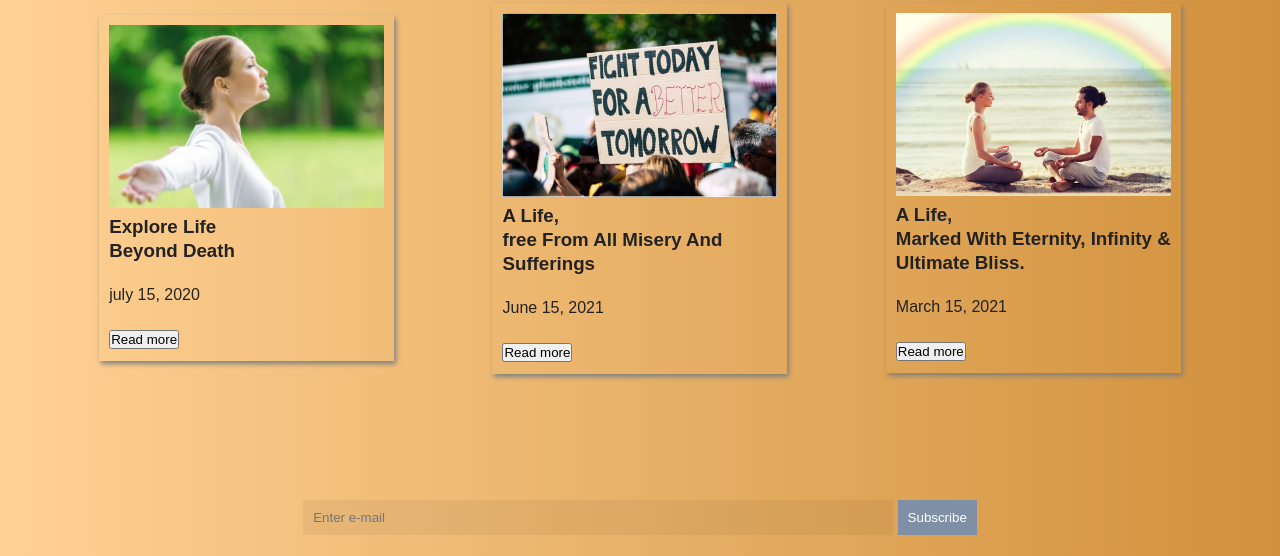
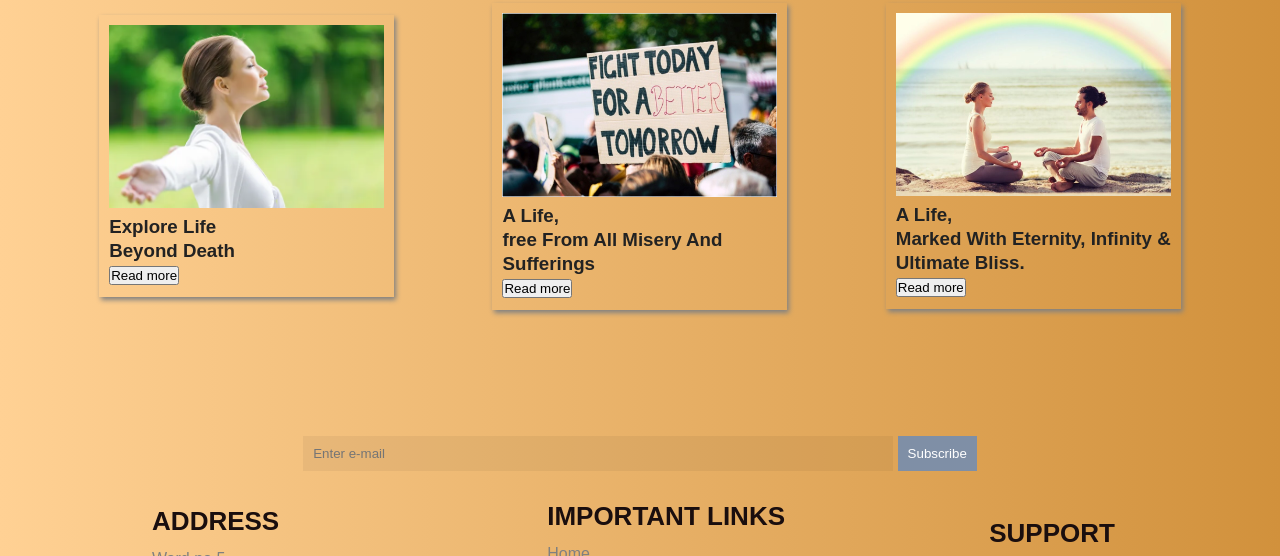
Before and after one commit to AshuPal85/Proteus-Professional-Download, a plain HTML site: page index.html in a window 1280 px wide. Shown: the part 2439-2995 px from the top of the page. Drawn offline with nearby package versions, Linux system fonts and the light colour scheme.

Commit message:
Update index.html
Update index.html

```diff
--- a/index.html
+++ b/index.html
@@ -203,7 +203,7 @@
 
 
 		<h3>Explore Life <br>Beyond Death</h3>
-		<p>july 15, 2020</p>
+		<!--<p>july 15, 2020</p> -->
 		<button class="c-btn">Read more</button>
 		</div>
 			<div class="blog-box">
@@ -212,7 +212,7 @@
 
 
 		<h3>A Life,  <br>free From All Misery And Sufferings</h3>
-		<p>June 15, 2021</p>
+		<!-- <p>June 15, 2021</p> -->
 		<button class="c-btn">Read more</button>
 		</div>
 			<div class="blog-box">
@@ -220,7 +220,7 @@
 				<!-- <img src="images/Spiritual Friendship 2.jpg"> -->
 
 		<h3>A Life,<br>Marked With Eternity, Infinity & Ultimate Bliss.</h3>
-		<p>March 15, 2021</p>
+		<!-- <p>March 15, 2021</p> -->
 		<button class="c-btn">Read more</button>
 		</div>
 	</div>
```
